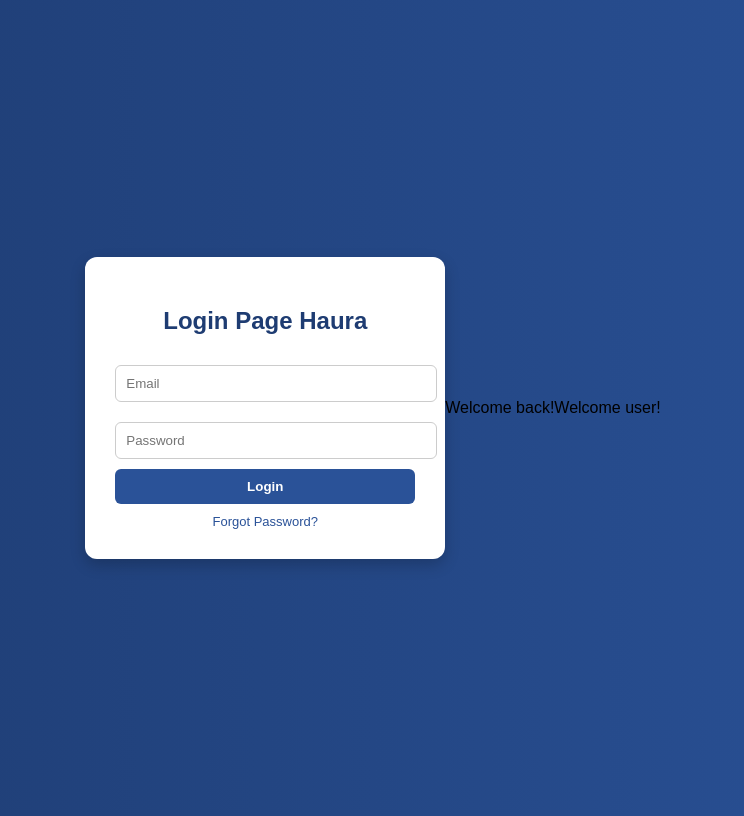
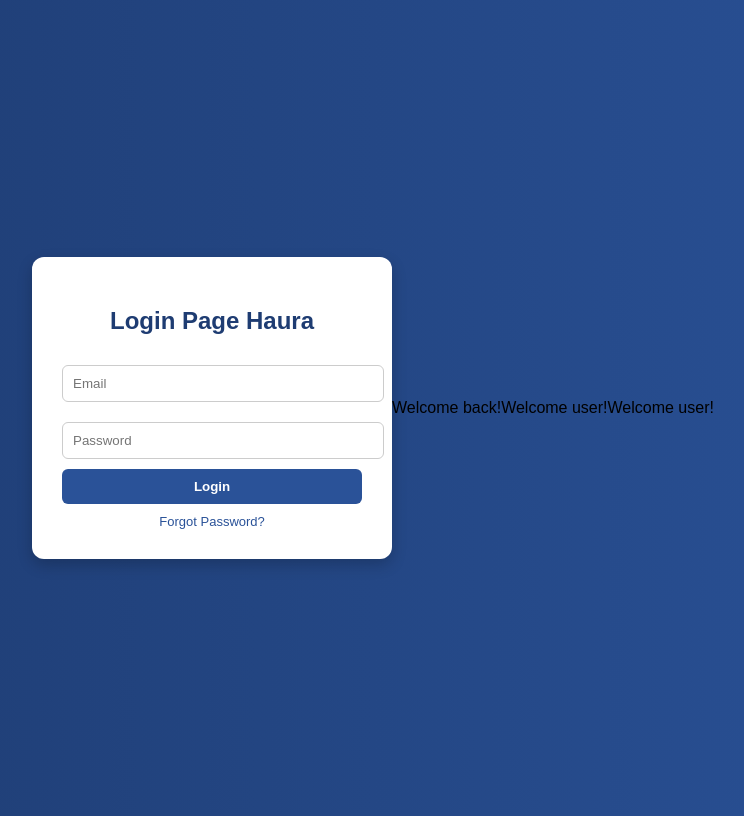
Before and after one commit to hauralutfyaa06/synent-task3-loginpage-Haura, a plain HTML site: page index.html in a window 1280 px wide. Shown: the whole page, without its empty margins (267-1011 px from the left). Drawn offline with Linux system fonts and the light colour scheme.

Commit message:
Update index.html

```diff
--- a/index.html
+++ b/index.html
@@ -84,7 +84,7 @@
 
         <a href="#" class="forgot">Forgot Password?</a>
     </div>
-
 </body>
 </html><p>Welcome back!</p>
 <p>Welcome user!</p>
+<p>Welcome user!</p>
```
